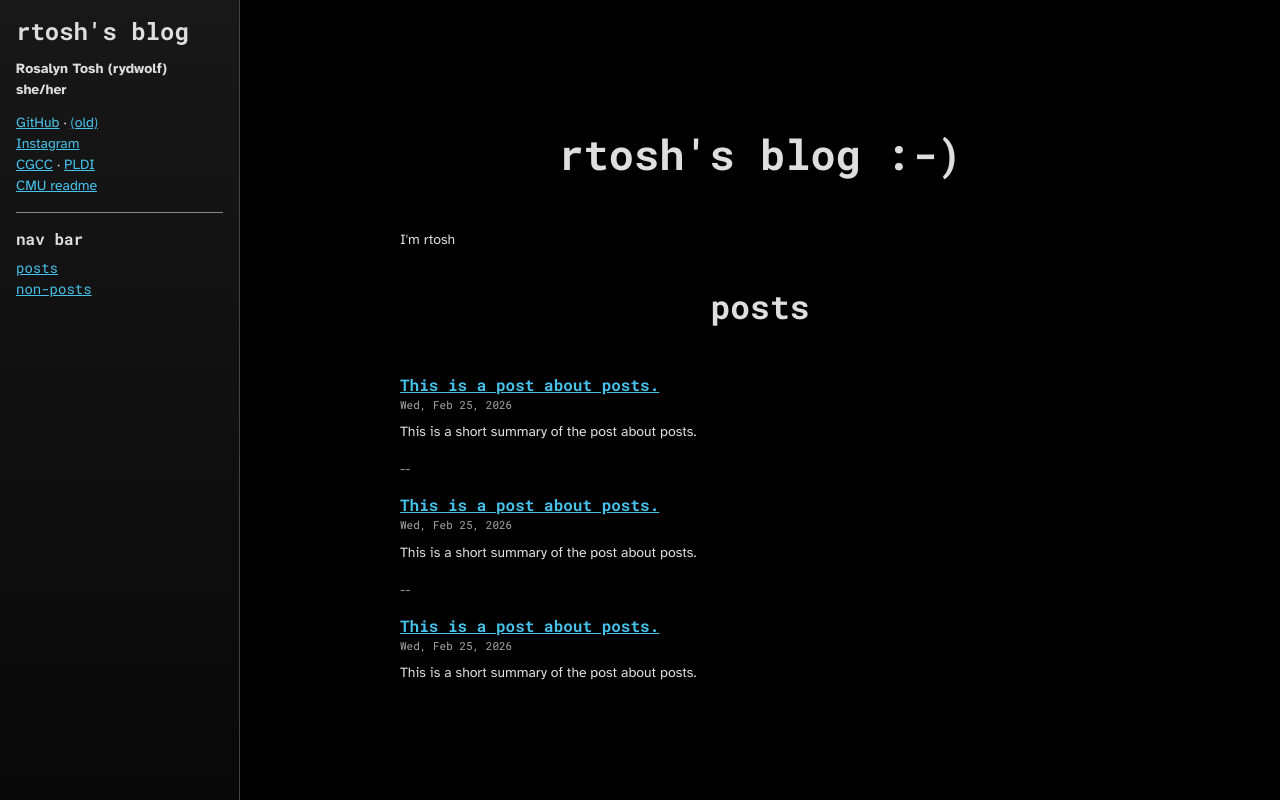
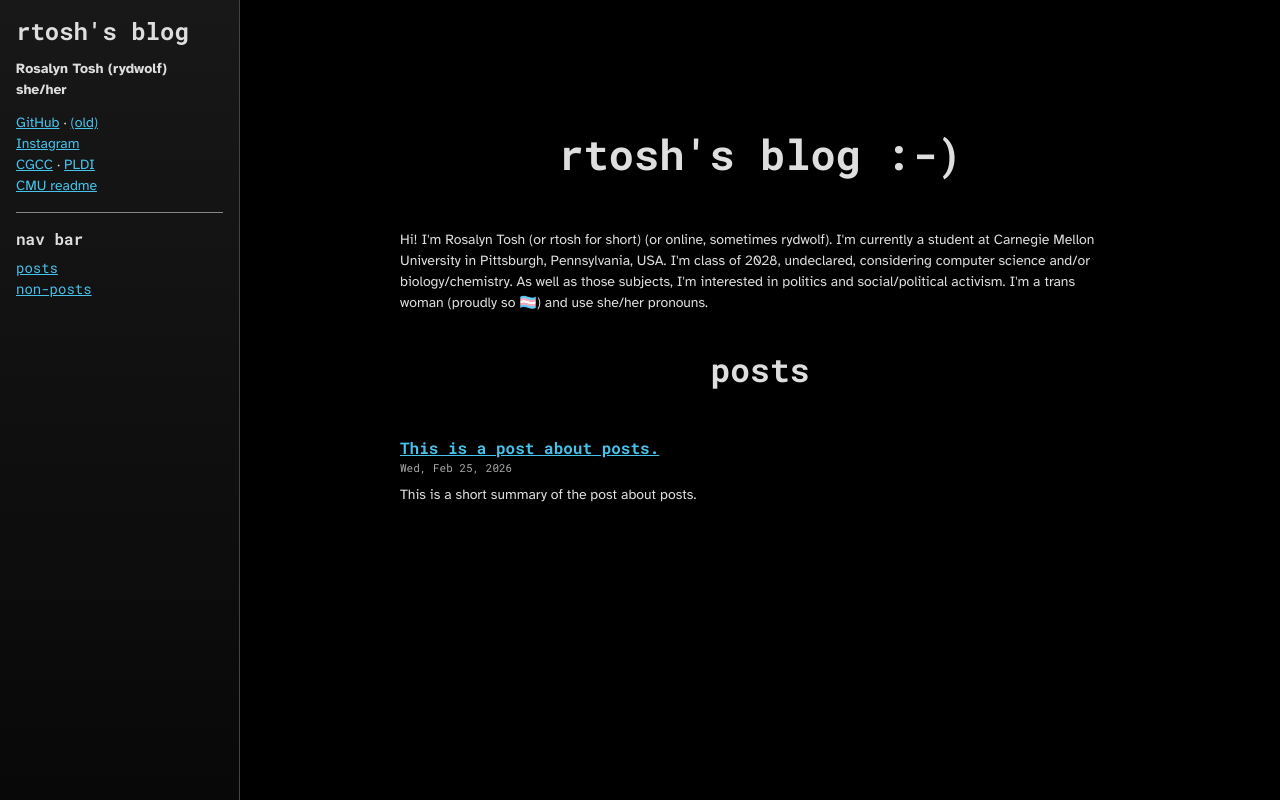
Before and after one commit to rosalynTosh/blog, a website: page static/index.html in a window 1280 px wide. Drawn offline with Linux system fonts and the light colour scheme.

Commit message:
Update index.html bio

```diff
--- a/static/index.html
+++ b/static/index.html
@@ -43,27 +43,13 @@
             <div class="wrapper">
                 <h1>rtosh's blog :-)</h1>
 
-                <p>I'm rtosh</p>
+                <p>Hi! I'm Rosalyn Tosh (or rtosh for short) (or online, sometimes rydwolf). I'm currently a student at Carnegie Mellon University in Pittsburgh, Pennsylvania, USA. I'm class of 2028, undeclared, considering computer science and/or biology/chemistry. As well as those subjects, I'm interested in politics and social/political activism. I'm a trans woman (proudly so &#x1f3f3;&#xfe0f;&#x200d;&#x26a7;&#xfe0f;) and use she/her pronouns.</p>
 
                 <h2>posts</h2>
 
                 <ul class="posts">
                     <li>
                         <h2><a href="/post/0" class="styled">This is a post about posts.</a></h2>
-                        <small class="date" title="2026-02-25T14:00:00.000Z">Wed, Feb 25, 2026</small>
-
-                        <p class="summary">This is a short summary of the post about posts.</h2>
-                    </li>
-
-                    <li>
-                        <h2><a href="/post/1" class="styled">This is a post about posts.</a></h2>
-                        <small class="date" title="2026-02-25T14:00:00.000Z">Wed, Feb 25, 2026</small>
-
-                        <p class="summary">This is a short summary of the post about posts.</h2>
-                    </li>
-
-                    <li>
-                        <h2><a href="/post/2" class="styled">This is a post about posts.</a></h2>
                         <small class="date" title="2026-02-25T14:00:00.000Z">Wed, Feb 25, 2026</small>
 
                         <p class="summary">This is a short summary of the post about posts.</h2>
```
